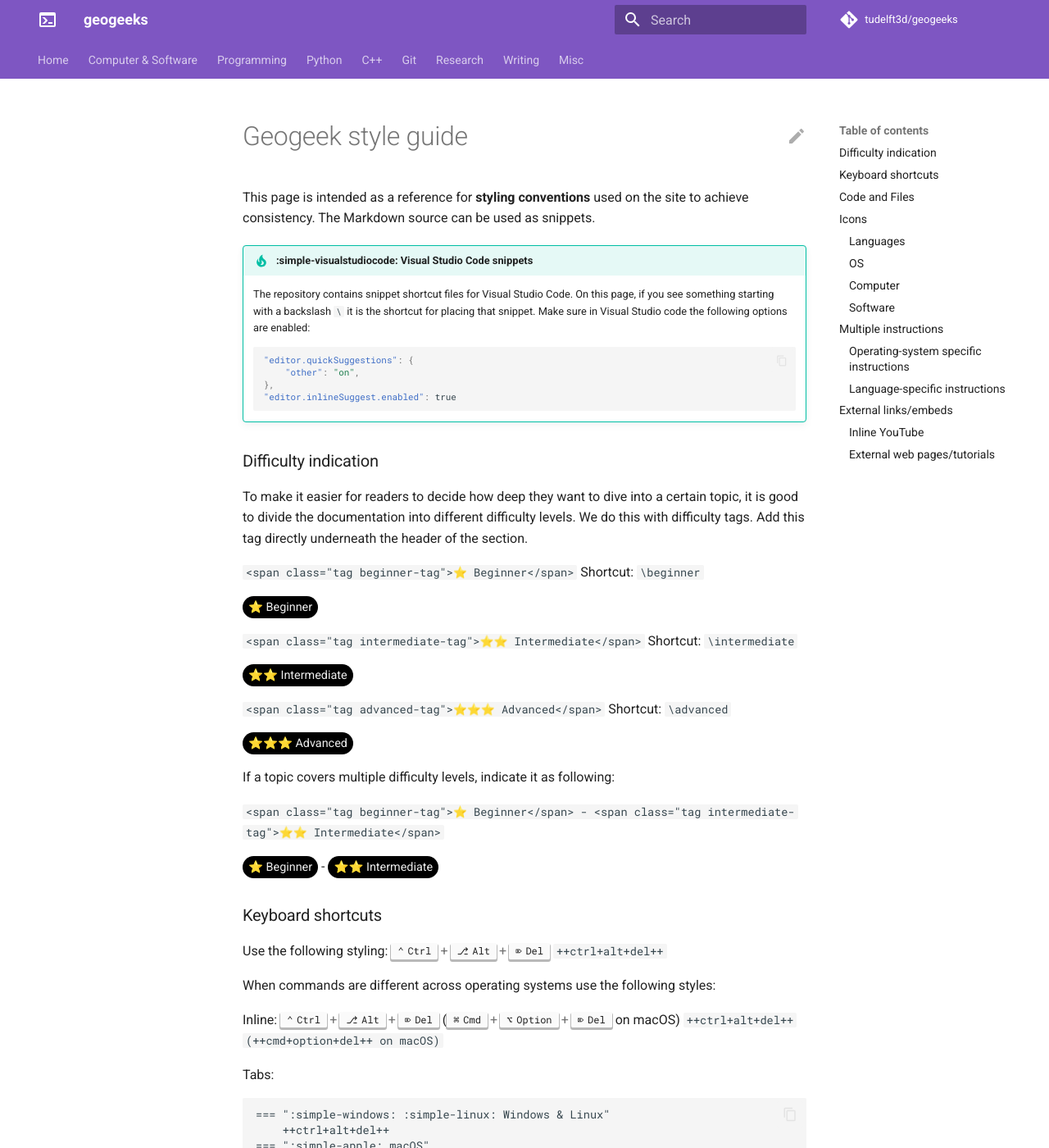
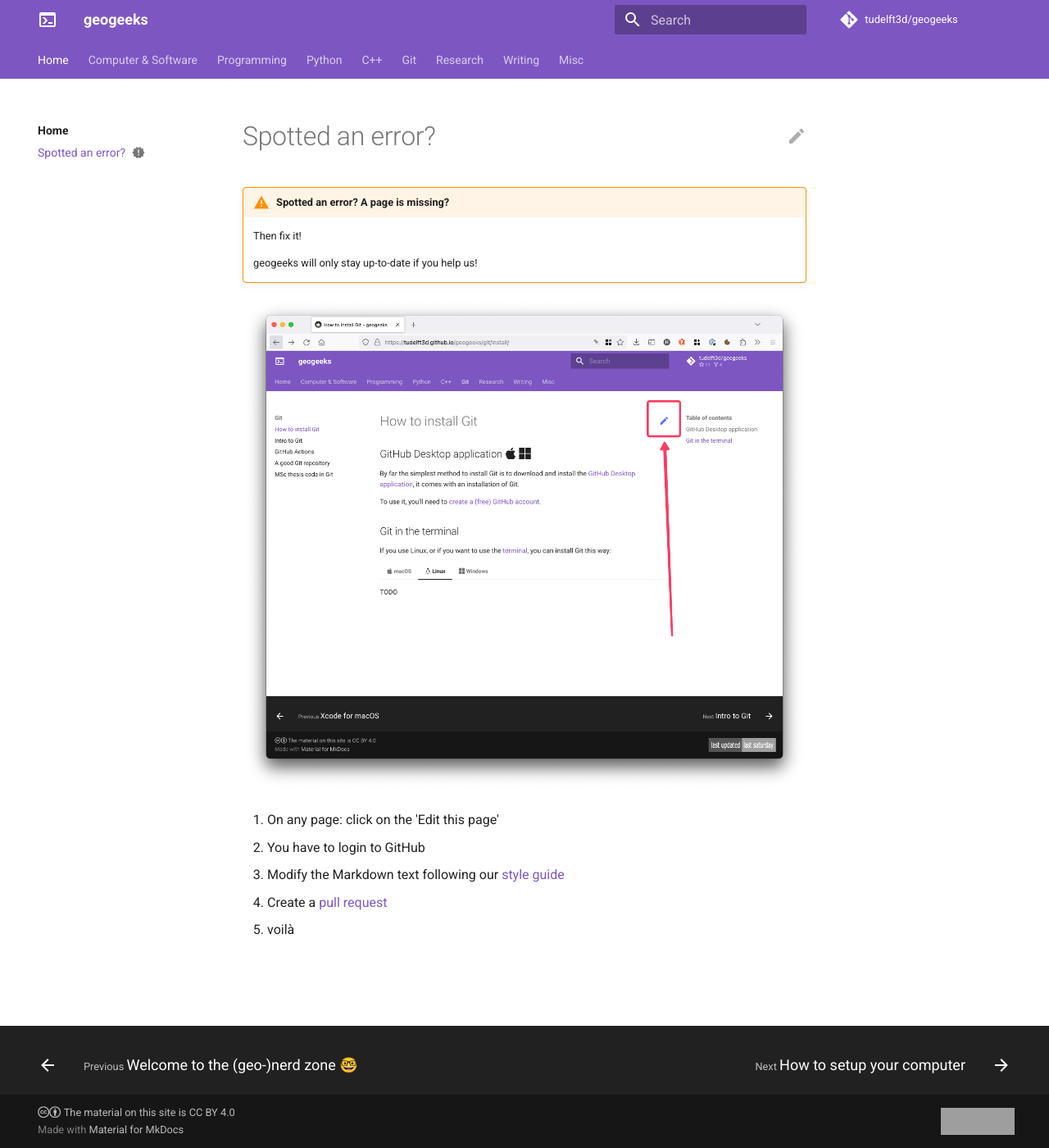
Before and after one commit to tudelft3d/geogeeks, an MkDocs documentation site: the page built from docs/contribute.md, in a window 1280 px wide and 1400 px high. Shown: the whole window at 82% size. Built offline with MkDocs 1.6.1 and Material for MkDocs 9.7.7, drawn with Linux system fonts in a browser that asks for light colours; comment, search, counter and statistics services are not loaded; some of the changed text lies outside the part shown; grey boxes are pictures that could not be loaded.

Commit message:
Restructure homepage + link to contribute

```diff
--- /dev/null
+++ b/docs/contribute.md
@@ -0,0 +1,20 @@
+---
+status: new
+---
+
+# Spotted an error?
+
+!!! warning "Spotted an error? A page is missing?"
+
+    Then fix it!
+
+    geogeeks will only stay up-to-date if you help us!
+
+
+![](img/editpage.png)
+
+1. On any page: click on the 'Edit this page'
+2. You have to login to GitHub
+3. Modify the Markdown text following our [style guide](styleguide.md)
+4. Create a [pull request](https://docs.github.com/en/pull-requests/collaborating-with-pull-requests/proposing-changes-to-your-work-with-pull-requests/creating-a-pull-request)
+5. voilà
--- a/docs/contribute/index.md
+++ b/docs/styleguide.md
@@ -1,5 +1,5 @@
 
-# Geogeek style guide
+# geogeeks' style guide
 
 This page is intended as a reference for **styling conventions** used on the site to achieve consistency. The Markdown source can be used as snippets.
 
--- a/mkdocs.yml
+++ b/mkdocs.yml
@@ -34,7 +34,9 @@
 repo_name: tudelft3d/geogeeks
 
 nav:
-  - Home: index.md
+  - "Home":
+    - index.md
+    - contribute.md
   - Computer & Software:
     - computer/index.md
     - computer/filesystem.md
```
Also changed, not shown: docs/index.md (+0 -28 lines), docs/img/editpage.png.
